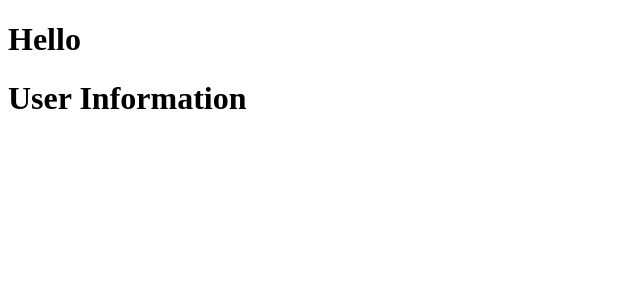
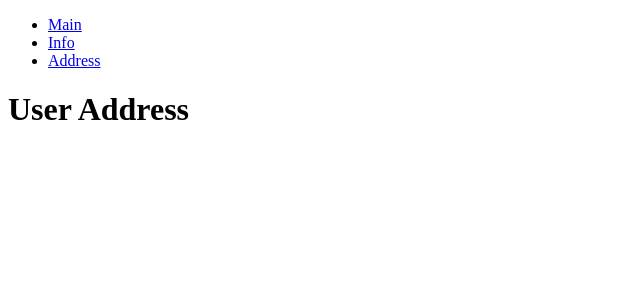
Before and after one commit to seohyon-cho/react-query-basic, a React (Create React App) app in the folder Desktop/react-query-basic/: page /address in a window 1280 px wide. Shown: the top 300 px of the page, without its empty margins (0-640 px from the left). Built offline with nearby package versions, Linux system fonts and the light colour scheme; no server answers.

Commit message:
기존의 Query 데이터를 호출하는 컴포넌트들을 각 라우터로 분리

```diff
--- a/Desktop/react-query-basic/package.json
+++ b/Desktop/react-query-basic/package.json
@@ -10,6 +10,7 @@
     "@testing-library/user-event": "^13.5.0",
     "react": "^18.2.0",
     "react-dom": "^18.2.0",
+    "react-router-dom": "^6.21.1",
     "react-scripts": "5.0.1",
     "web-vitals": "^2.1.4"
   },
--- a/Desktop/react-query-basic/src/App.js
+++ b/Desktop/react-query-basic/src/App.js
@@ -1,6 +1,10 @@
 import { QueryClientProvider, QueryClient } from '@tanstack/react-query';
 import { ReactQueryDevtools } from '@tanstack/react-query-devtools';
 import UserInfo from './UserInfo';
+import UserAddress from './UserAddress';
+import { Route, Routes } from 'react-router-dom';
+import Main from './Main';
+import Menu from './Menu';
 
 function App() {
 	// 전역 데이터 관리가 아니라, 비동기 데이터의 query key를 관리해주는 용도?..
@@ -9,8 +13,12 @@ function App() {
 	return (
 		<QueryClientProvider client={queryClient}>
 			<div className='App'>
-				<h1>Hello</h1>
-				<UserInfo />
+				<Menu />
+				<Routes>
+					<Route exact path='/' element={<Main />} />
+					<Route exact path='/info' element={<UserInfo />} />
+					<Route exact path='/address' element={<UserAddress />} />
+				</Routes>
 			</div>
 			<ReactQueryDevtools />
 		</QueryClientProvider>
--- /dev/null
+++ b/Desktop/react-query-basic/src/Main.jsx
@@ -0,0 +1,7 @@
+export default function Main() {
+	return (
+		<div className='Main'>
+			<h1>Main</h1>
+		</div>
+	);
+}
--- /dev/null
+++ b/Desktop/react-query-basic/src/Menu.jsx
@@ -0,0 +1,19 @@
+import { Link } from 'react-router-dom';
+
+export default function Menu() {
+	return (
+		<nav className='Menu'>
+			<ul>
+				<li>
+					<Link to='/'>Main</Link>
+				</li>
+				<li>
+					<Link to='/info'>Info</Link>
+				</li>
+				<li>
+					<Link to='/address'>Address</Link>
+				</li>
+			</ul>
+		</nav>
+	);
+}
--- /dev/null
+++ b/Desktop/react-query-basic/src/UserAddress.jsx
@@ -0,0 +1,12 @@
+import { useUserQuery } from './hooks/useUsers';
+
+export default function UserAddress() {
+	const { data, isSuccess } = useUserQuery();
+
+	return (
+		<div className='UserAddress'>
+			<h1>User Address</h1>
+			{isSuccess && <p>{data.address.street}</p>}
+		</div>
+	);
+}
--- a/Desktop/react-query-basic/src/UserInfo.jsx
+++ b/Desktop/react-query-basic/src/UserInfo.jsx
@@ -1,12 +1,12 @@
 import { useUserQuery } from './hooks/useUsers';
 
 export default function UserInfo() {
-	const result = useUserQuery();
-	console.log(result);
+	const { data, isSuccess } = useUserQuery();
 
 	return (
 		<div className='UserInfo'>
 			<h1>User Information</h1>
+			{isSuccess && <p>{data.name}</p>}
 		</div>
 	);
 }
--- a/Desktop/react-query-basic/src/hooks/useUsers.js
+++ b/Desktop/react-query-basic/src/hooks/useUsers.js
@@ -1,10 +1,20 @@
 import { useQuery } from '@tanstack/react-query';
 
 const fetchUser = async () => {
-	const response = await fetch('https://jsonplaceholder.typicode.com/users');
+	const response = await fetch('https://jsonplaceholder.typicode.com/users/1');
 	return await response.json();
 };
 
 export const useUserQuery = () => {
 	return useQuery({ queryKey: ['user'], queryFn: fetchUser });
 };
+
+/*
+  react-query 개발자 툴에서 확인할 수 있는 상태값 5가지에 대한 개념 정리
+
+  1. fresh: 비동기 데이터가 현재 최신 상태이므로 re-fetching할 필요가 없는 신선한 상태.
+  2. fetching: 비동기 데이터 요청 중인 상태 (pending)
+  3. paused: 특정 사유로 비동기 데이터 요청이 보류 된 상태.
+  4. stale: 현재 해당 컴포넌트에서 활용되고 있는 데이터가 최신 상태가 아닌 경우 (re-fetching이 필요한 상태)
+  5. inactive: 최신 상태가 아닌 데이터를 해당 컴포넌트에서 현재 활용되고 있지 않은 상태 (일정 시간이 지나면 해당 데이터가 삭제됨. )
+*/
--- a/Desktop/react-query-basic/src/index.js
+++ b/Desktop/react-query-basic/src/index.js
@@ -1,20 +1,11 @@
 import React from 'react';
 import ReactDOM from 'react-dom/client';
 import App from './App';
+import { BrowserRouter } from 'react-router-dom';
 
 const root = ReactDOM.createRoot(document.getElementById('root'));
-root.render(<App />);
-
-/*
-  < 기존의 redux 기반으로 비동기 데이터를 전역 state로 저장할 때 발생하던 문제점 >
-  1. 애초에 redux의 태생 자체가 비동기 데이터를 관리하기 위한 라이브러리는 아니었기 때문에, 전반적인 코드 시스템이 비효율적인(과한) 감이 있었음.
-  2. 비동기 데이터 (server side data) 는 클라이언트 쪽에 제어권이 없으므로 해당 비동기 데이터를 정적인 상태로 저장해서 재활용한다는 것 자체가 프로그래밍적으로 적절하지 않았음.
-  3. 1초단위로 수시로 서버 쪽에서 변경되는 데이터를 클라이언트 쪽에서 전역으로 저장해버리면, 1초만 지나도 모든 컴포넌트에 연결되어있는 비동기 데이터들은 이미 적절하지 않은 예전 데이터(최신 상태가 아닌) 를 활용하게 되는 문제가 발생함.
-  4. 설사 전역으로 저장했다고 하더라도, 비동기 데이터의 변경 요청을 했다가 다시 원래 데이터를 요청을 해도, 똑같은 데이터임에도 기존 redux 시스템에서는 해당 데이터가 같은 데이터인지 구분할 방법이 없으므로 (다른 데이터로 여기고) 똑같은 데이터를 또 다시 fetching하는 문제점이 발생하게 됨.
-
-
-  < 최근 전역 데이터 관리 트렌드 >
-  1. client-side-data 만 context api를 활용한 경량의 커스텀 훅으로 전역 관리 (굳이 무거운 redux라는 시스템을 사용하지 않음.)
-  2. server-side-data (비동기 데이터)는 굳이 전역에 저장하지 않고, 서버 데이터가 필요할 때마다 요청함. 그런데 이때 요청하는 데이터가 이전에 사용되었던 이력이 있는 같은 데이터면, re-fetching 요청을 하는 것이 아닌 캐시에 등록되어 있는 값을 재활용함. (react-query, SWR)
-
-*/
+root.render(
+	<BrowserRouter>
+		<App />
+	</BrowserRouter>
+);
```
Also changed, not shown: 1 other file (tests, documents, lock files or other folders).
